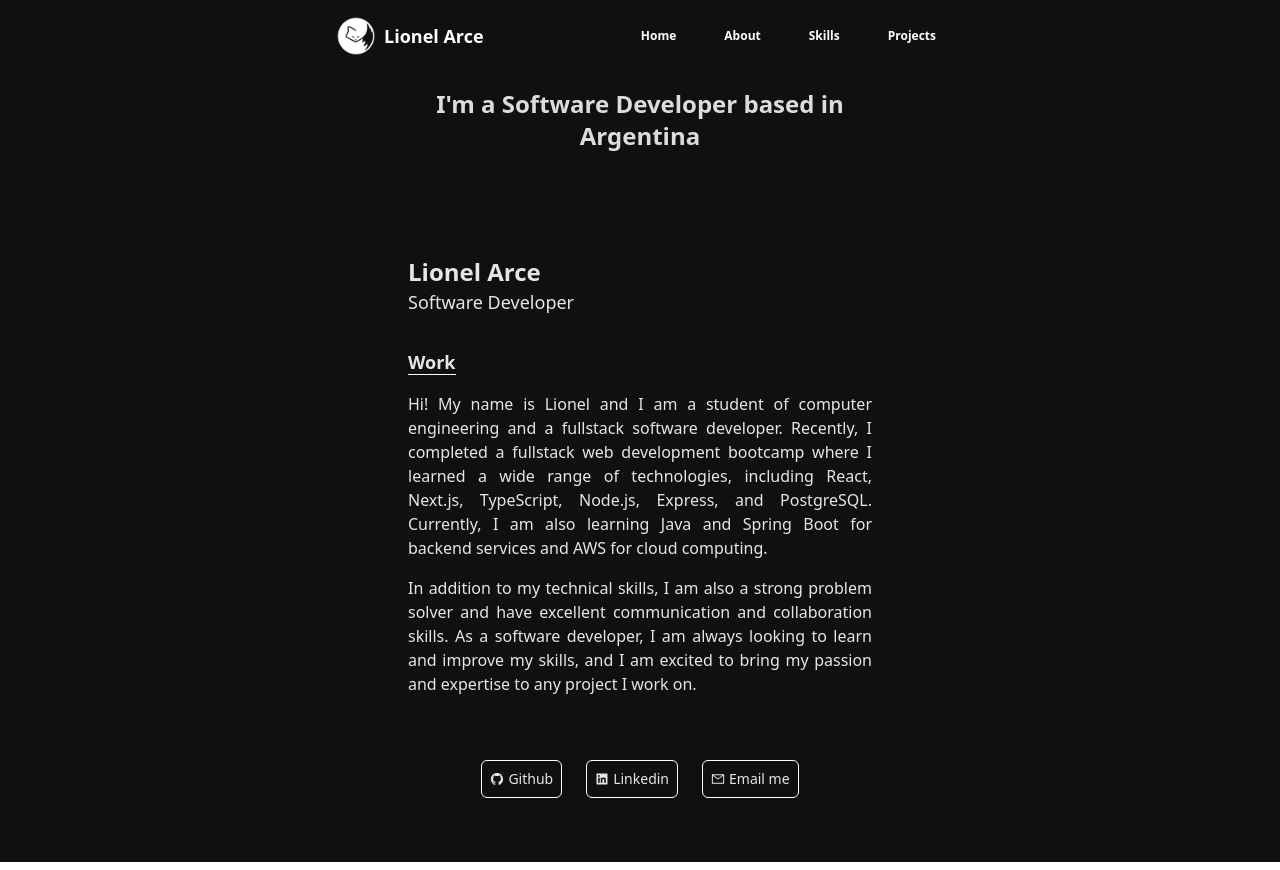
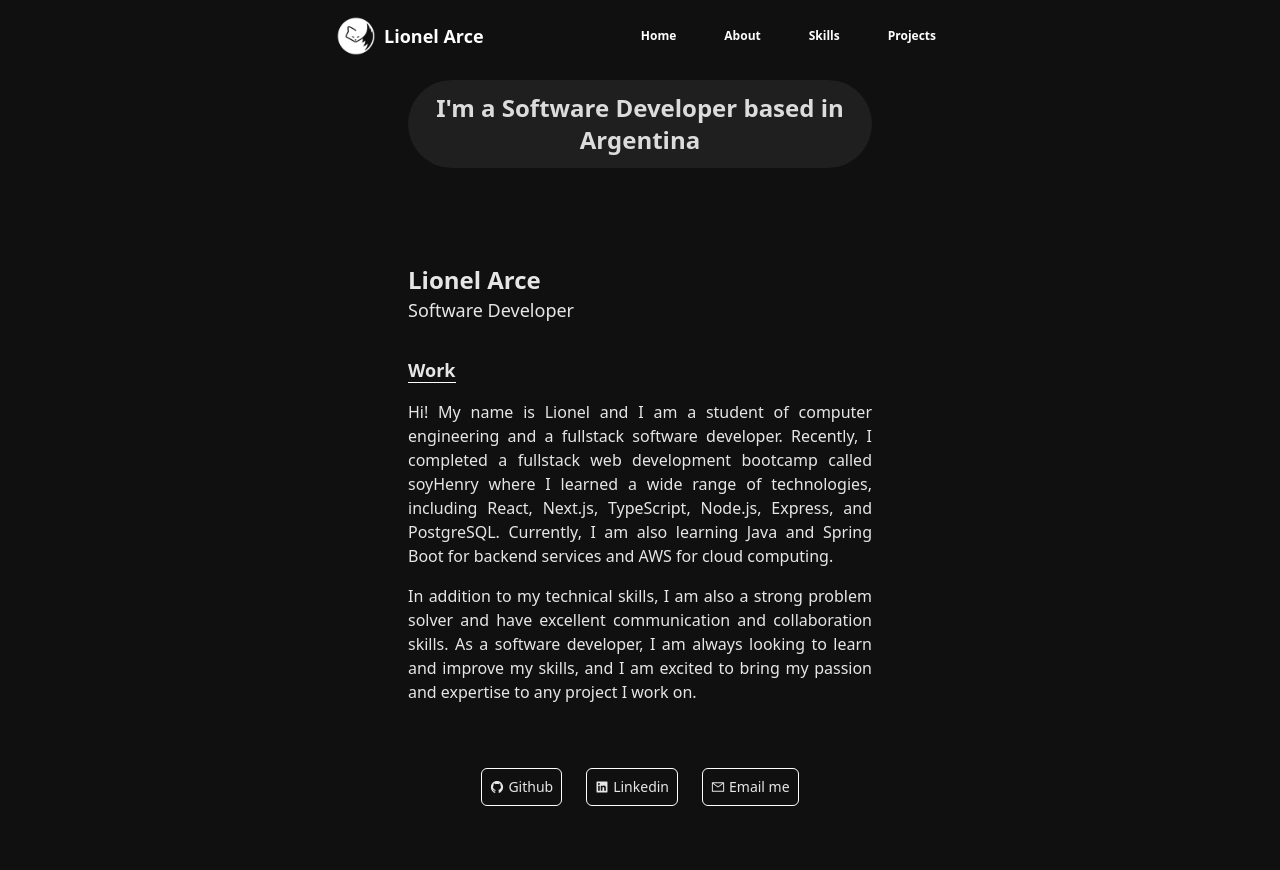
Before and after one commit to lioarce01/new-portfolio_2023, a Next.js app: page /about in a window 1280 px wide. Built offline with nearby package versions, Linux system fonts and the light colour scheme.

Commit message:
landing finished

```diff
--- a/app/about/page.tsx
+++ b/app/about/page.tsx
@@ -6,7 +6,7 @@ const About: React.FC = () => {
   return (
     <div className="flex items-center justify-center w-full h-full min-h-screen bg-[#101010]">
 			<div className="z-10 flex flex-col justify-center w-full text-white pt-20 md:w-[50vw] lg:w-[40vw] px-6">
-				<div className="flex flex-col items-center text-[rgb(220,220,220)] content-center self-center bg-[rgb(31,31,31)] justify-center p-2 text-2xl font-bold text-center bg-transparent rounded-md backdrop-blur-sm">
+				<div className="flex flex-col items-center text-[rgb(220,220,220)] content-center self-center bg-[rgb(31,31,31)] justify-center md:text-2xl font-bold text-center rounded-full py-2 px-2 md:px-6 md:py-3 backdrop-blur-sm">
 					I&apos;m a Software Developer based in Argentina
 				</div>
 				<div className="mt-24">
@@ -15,7 +15,7 @@ const About: React.FC = () => {
 				</div>
 				<div className="pt-8 md:px-0">
 					<strong className="my-4 text-lg border-b border-b-white text-[rgb(230,230,230)]">Work</strong>
-					<p className="pt-4 text-justify text-[rgb(230,230,230)]">Hi! My name is Lionel and I am a student of computer engineering and a fullstack software developer. Recently, I completed a fullstack web development bootcamp where I learned a wide range of technologies, including React, Next.js, TypeScript, Node.js, Express, and PostgreSQL. Currently, I am also learning Java and Spring Boot for backend services and AWS for cloud computing.</p>
+					<p className="pt-4 text-justify text-[rgb(230,230,230)]">Hi! My name is Lionel and I am a student of computer engineering and a fullstack software developer. Recently, I completed a fullstack web development bootcamp called soyHenry where I learned a wide range of technologies, including React, Next.js, TypeScript, Node.js, Express, and PostgreSQL. Currently, I am also learning Java and Spring Boot for backend services and AWS for cloud computing.</p>
 					<p className="pt-4 text-justify text-[rgb(230,230,230)]">In addition to my technical skills, I am also a strong problem solver and have excellent communication and collaboration skills. As a software developer, I am always looking to learn and improve my skills, and I am excited to bring my passion and expertise to any project I work on.</p>
 				</div>
 				<div className='flex items-center justify-center w-full gap-6'>
--- a/components/Navigation.tsx
+++ b/components/Navigation.tsx
@@ -49,7 +49,7 @@ const Navigation: React.FC = () => {
 				<div className='flex flex-row w-full md:w-[65%] lg:w-[50%]'>
 					<div className='flex flex-row items-center justify-between w-full px-4'>
 						<div className='flex flex-row items-center gap-2'>
-							<Image src={logo} alt="logo" className="w-10 h-10 transition duration-300 hover:rotate-12" />
+							<Image src={logo} alt="logo" className="w-10 h-10 transition duration-300 hover:rotate-[20deg]" />
 							<p className='text-lg font-bold text-white'>Lionel Arce</p>
 						</div>
 						<button className='md:hidden' onClick={() => toggleSidebar()}>
@@ -60,7 +60,7 @@ const Navigation: React.FC = () => {
 							{links.map(({ label, route }) => (
 								<li
 									key={route}
-									className="mx-2 text-xs font-bold text-white transition duration-200 rounded-sm hover:text-white hover:bg-[rgb(43,43,43)]">
+									className="mx-2 text-xs font-bold text-white transition duration-200 rounded-md hover:text-white hover:bg-[rgb(43,43,43)]">
 									<Link href={route}>
 										<p className="px-4 py-2">{label}</p>
 									</Link>
```
